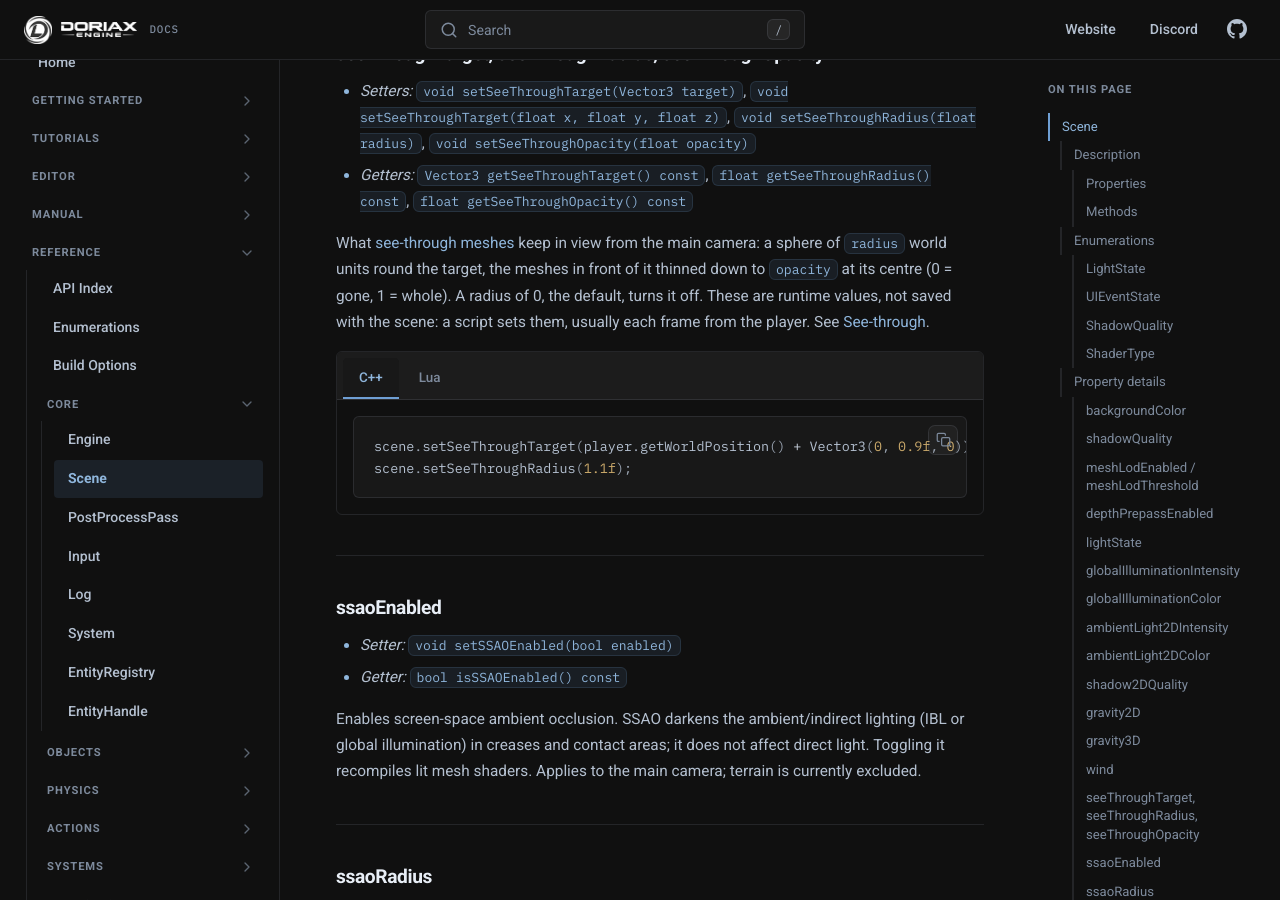
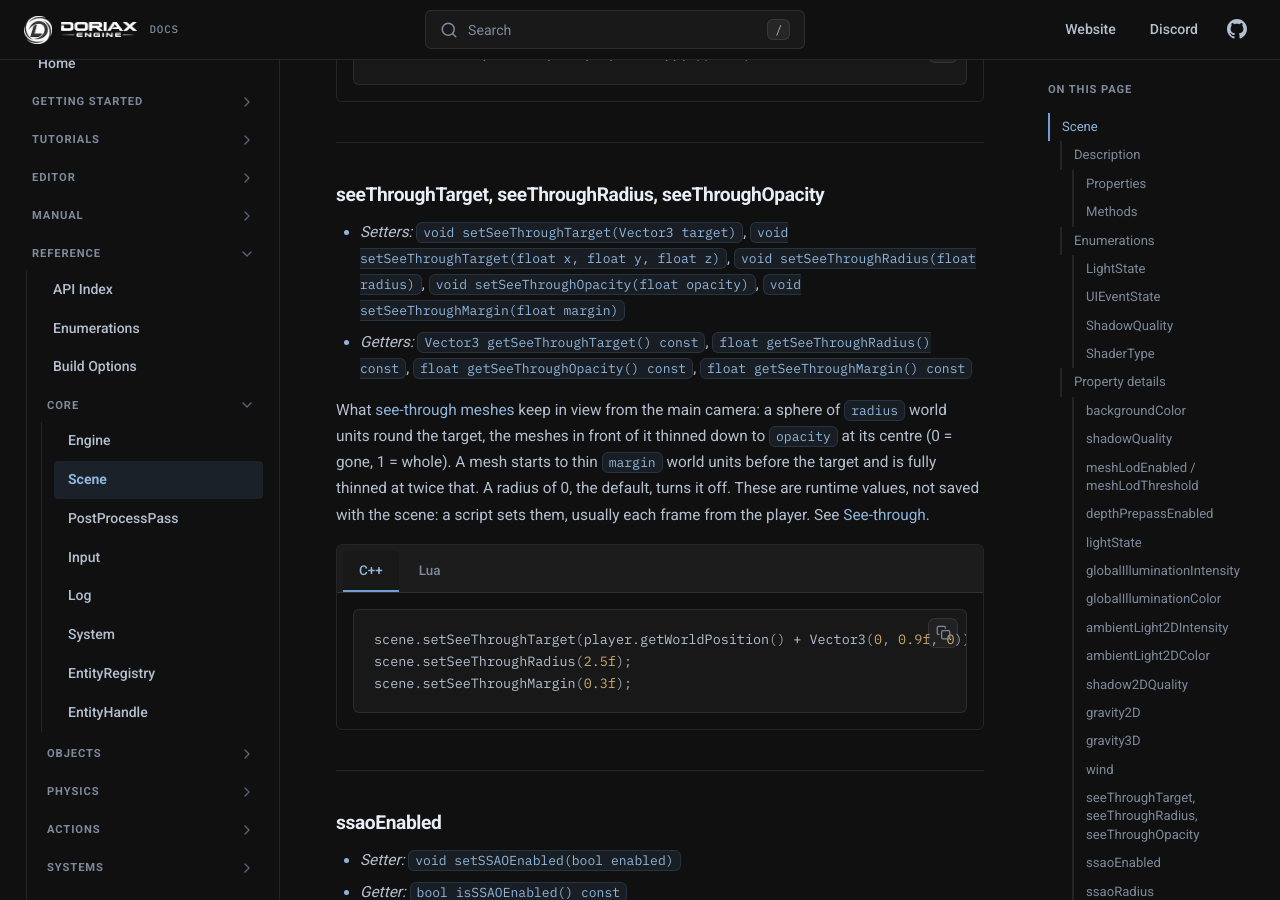
Before and after one commit to doriaxengine/doriax-docs, an MkDocs documentation site: the page built from docs/reference/classes/scene.md, in a window 1280 px wide and 900 px high, scrolled down 13355 px. Built offline with MkDocs 1.6.1, drawn with Linux system fonts in a browser that asks for light colours; comment, search, counter and statistics services are not loaded; some of the changed text lies outside the part shown.

Commit message:
Documented the see-through margin

````diff
--- a/docs/reference/classes/scene.md
+++ b/docs/reference/classes/scene.md
@@ -52,6 +52,7 @@ A `Scene` is the root container for all objects, systems, and resources in a pro
 | Vector3 | [seeThroughTarget](#seethroughtarget-seethroughradius-seethroughopacity) | `(0,0,0)` | C++ \| Lua |
 | float | [seeThroughRadius](#seethroughtarget-seethroughradius-seethroughopacity) | `0` | C++ \| Lua |
 | float | [seeThroughOpacity](#seethroughtarget-seethroughradius-seethroughopacity) | `0.3` | C++ \| Lua |
+| float | [seeThroughMargin](#seethroughtarget-seethroughradius-seethroughopacity) | `0.5` | C++ \| Lua |
 | bool | [ssaoEnabled](#ssaoenabled) | `false` | C++ \| Lua |
 | float | [ssaoRadius](#ssaoradius) | `0.5` | C++ \| Lua |
 | float | [ssaoIntensity](#ssaointensity) | `1.0` | C++ \| Lua |
@@ -123,6 +124,8 @@ A `Scene` is the root container for all objects, systems, and resources in a pro
 | float | [getSeeThroughRadius](#seethroughtarget-seethroughradius-seethroughopacity) | C++ \| Lua |
 | void | [setSeeThroughOpacity](#seethroughtarget-seethroughradius-seethroughopacity) | C++ \| Lua |
 | float | [getSeeThroughOpacity](#seethroughtarget-seethroughradius-seethroughopacity) | C++ \| Lua |
+| void | [setSeeThroughMargin](#seethroughtarget-seethroughradius-seethroughopacity) | C++ \| Lua |
+| float | [getSeeThroughMargin](#seethroughtarget-seethroughradius-seethroughopacity) | C++ \| Lua |
 | void | [setSSAOEnabled](#ssaoenabled) | C++ \| Lua |
 | bool | [isSSAOEnabled](#ssaoenabled) | C++ \| Lua |
 | void | [setSSAORadius](#ssaoradius) | C++ \| Lua |
@@ -427,12 +430,13 @@ Air velocity in meters per second. [Vertex offsets](mesh.md#vertexoffsetshader-v
 
 ### seeThroughTarget, seeThroughRadius, seeThroughOpacity
 
-* *Setters:* `void setSeeThroughTarget(Vector3 target)`, `void setSeeThroughTarget(float x, float y, float z)`, `void setSeeThroughRadius(float radius)`, `void setSeeThroughOpacity(float opacity)`
-* *Getters:* `Vector3 getSeeThroughTarget() const`, `float getSeeThroughRadius() const`, `float getSeeThroughOpacity() const`
+* *Setters:* `void setSeeThroughTarget(Vector3 target)`, `void setSeeThroughTarget(float x, float y, float z)`, `void setSeeThroughRadius(float radius)`, `void setSeeThroughOpacity(float opacity)`, `void setSeeThroughMargin(float margin)`
+* *Getters:* `Vector3 getSeeThroughTarget() const`, `float getSeeThroughRadius() const`, `float getSeeThroughOpacity() const`, `float getSeeThroughMargin() const`
 
 What [see-through meshes](mesh.md#seethrough) keep in view from the main camera: a sphere of
 `radius` world units round the target, the meshes in front of it thinned down to `opacity`
-at its centre (0 = gone, 1 = whole). A radius of 0, the default, turns it off. These are
+at its centre (0 = gone, 1 = whole). A mesh starts to thin `margin` world units before the
+target and is fully thinned at twice that. A radius of 0, the default, turns it off. These are
 runtime values, not saved with the scene: a script sets them, usually each frame from the
 player. See [See-through](../../manual/rendering-pipeline.md#see-through).
 
@@ -440,14 +444,16 @@ player. See [See-through](../../manual/rendering-pipeline.md#see-through).
 
     ```cpp
     scene.setSeeThroughTarget(player.getWorldPosition() + Vector3(0, 0.9f, 0));
-    scene.setSeeThroughRadius(1.1f);
+    scene.setSeeThroughRadius(2.5f);
+    scene.setSeeThroughMargin(0.3f);
     ```
 
 === "Lua"
 
     ```lua
     scene:setSeeThroughTarget(player:getWorldPosition() + Vector3(0, 0.9, 0))
-    scene.seeThroughRadius = 1.1
+    scene.seeThroughRadius = 2.5
+    scene.seeThroughMargin = 0.3
     ```
 
 ---
````
Also changed, not shown: docs/manual/rendering-pipeline.md (+10 -7 lines).
